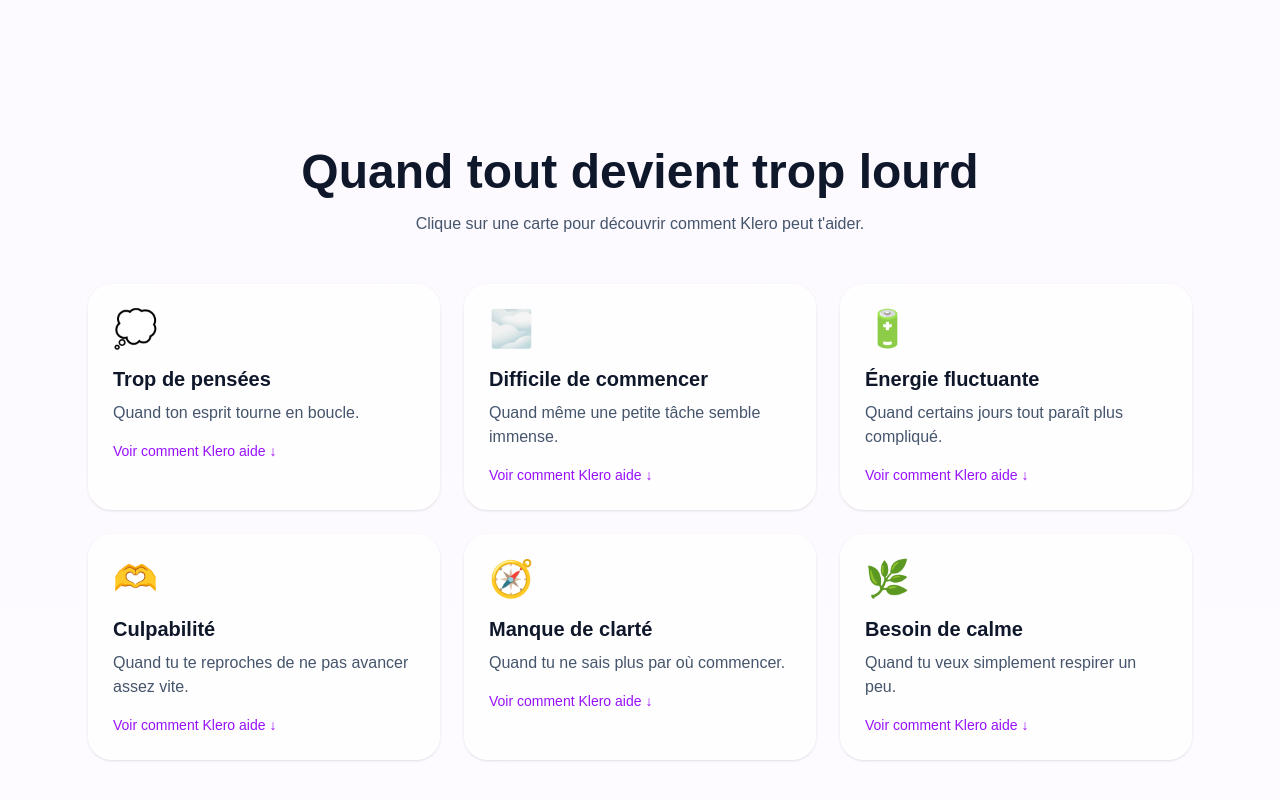
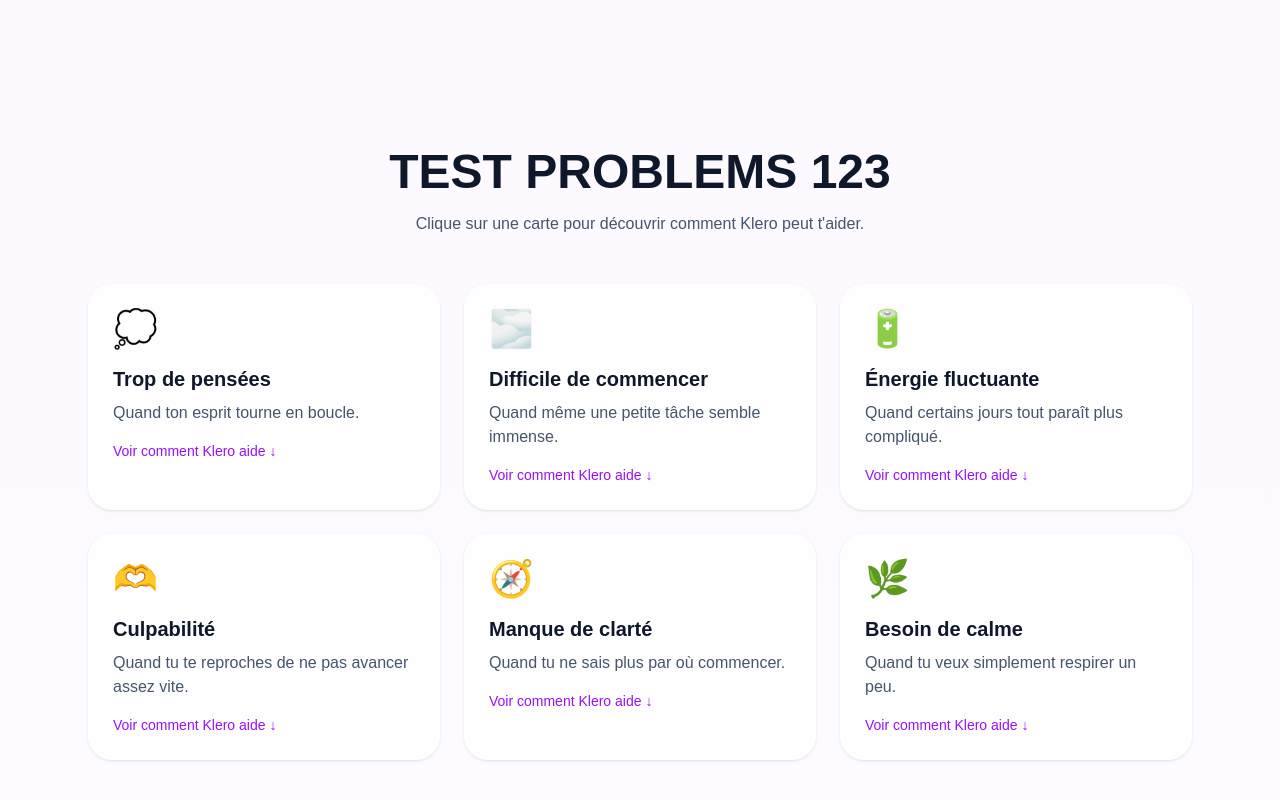
Before and after one commit to cyrillegrd/klero, a Next.js app: page / in a window 1280 px wide. Shown: the part 1384-2184 px from the top of the page. Built offline with nearby package versions, Linux system fonts and the light colour scheme.

Commit message:
Test update problems sectio2

```diff
--- a/src/components/Problems.tsx
+++ b/src/components/Problems.tsx
@@ -72,8 +72,8 @@ export default function Problems() {
     <section id="app" className="relative z-10 mx-auto max-w-6xl px-6 py-24">
       <div className="text-center">
         <h2 className="text-3xl font-bold md:text-5xl">
-          Quand tout devient trop lourd
-        </h2>
+  TEST PROBLEMS 123
+</h2>
 
         <p className="mx-auto mt-4 max-w-2xl text-slate-600">
           Clique sur une carte pour découvrir comment Klero peut t'aider.
```
